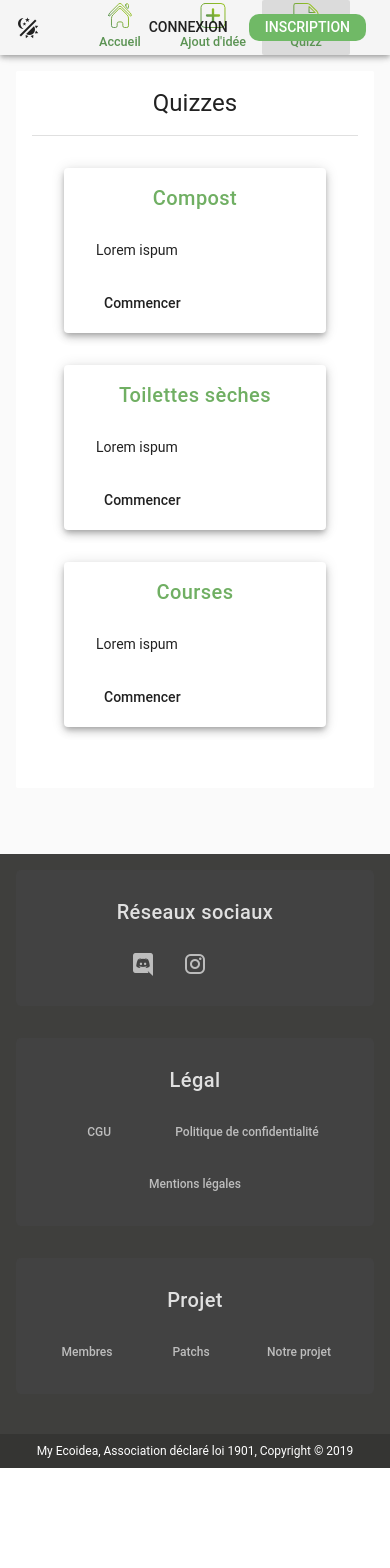
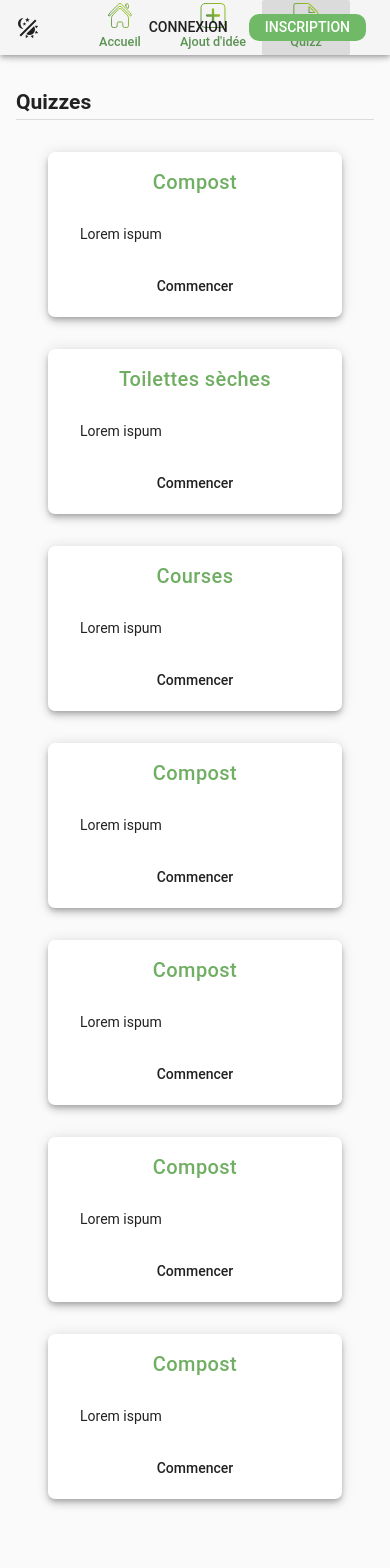
Before and after one commit to myecoidea/front-end, a Vue app: page /quizz in a window 390 px wide. Shown: the top 1568 px of the page. Before the commit the page ends 1468 px from the top, so only its background shows below. Built offline with nearby package versions, Linux system fonts and the light colour scheme.

Commit message:
quizz home : hover effect + responsive

```diff
--- a/src/components/footer/footer.css
+++ b/src/components/footer/footer.css
@@ -6,7 +6,3 @@
 {
   background-color: var(--B01) !important;
 }
-
-.rounded-corner {
-  border-radius: 5px !important;
-}
--- a/src/components/footer/footer.vue
+++ b/src/components/footer/footer.vue
@@ -1,20 +1,24 @@
 <template>
   <v-footer height="auto" class="f" dark>
     <v-layout column>
-      <v-layout :class="{'column pb-4': $vuetify.breakpoint.smAndDown, 'row': $vuetify.breakpoint.smAndUp}" justify-center>
-        <v-card flat class="rounded-corner" :class="{'ma-3 py-3': $vuetify.breakpoint.smAndDown, 'my-4 mx-3 px-4 py-3': $vuetify.breakpoint.smAndUp}" min-width="270" v-for="cat in categories" v-bind:key="cat.id">
+      <v-layout justify-center wrap py-2>
+        <v-flex xs12 sm6 md6 lg2 v-for="cat in categories" v-bind:key="cat.id">
+          <v-card flat :class="{'mx-3 my-2 py-2 bd-2': $vuetify.breakpoint.smAndDown, 'my-4 mx-3 px-4 py-3 bd-3': $vuetify.breakpoint.smAndUp}">
             <v-card-title class="justify-center grey--text text--lighten-2 title">{{cat.name}}</v-card-title>
-          <v-layout align-center :class="{'row wrap justify-center': $vuetify.breakpoint.smAndDown, 'column': $vuetify.breakpoint.smAndUp}">
-            <v-card-actions v-for="item in cat.links" v-bind:key="item.id">
+            <v-card-actions class="justify-center">
+              <v-layout align-center wrap :class="{'row ': $vuetify.breakpoint.smAndDown, 'column': $vuetify.breakpoint.smAndUp}">
+                <v-flex v-for="item in cat.links" v-bind:key="item.id" class="my-2 text-xs-center">
                   <v-btn class="text-none grey--text text--lighten-1" flat round target="blank" :href="item.href" :to="item.to" v-if="item.name" :class="{'caption': $vuetify.breakpoint.smAndDown, '': $vuetify.breakpoint.smAndUp}">
                     {{item.name}}
                   </v-btn>
                   <v-btn class="grey--text text--lighten-1" flat icon target="blank" :href="item.href" :to="item.to" v-if="item.icon">
                     <v-icon>{{item.icon}}</v-icon>
                   </v-btn>
+                </v-flex>
+              </v-layout>
             </v-card-actions>
-          </v-layout>
           </v-card>
+        </v-flex>
       </v-layout>
       <v-flex py-2 px-4 text-xs-center text-md-right white--text xs12  class="f-bottom caption">
         <v-spacer></v-spacer>
--- a/src/components/header/header.css
+++ b/src/components/header/header.css
@@ -63,3 +63,11 @@
 {
     height: 25px;
 }
+
+
+/* Class border -radius */
+.bd-1 {border-radius: 3px !important;}
+.bd-2 {border-radius: 5px !important;}
+.bd-3 {border-radius: 7px !important;}
+.bd-4 {border-radius: 10px !important;}
+.bd-5 {border-radius: 13px !important;}
--- a/src/views/pages/quizz_home/quizz_home.css
+++ b/src/views/pages/quizz_home/quizz_home.css
@@ -1,8 +1,36 @@
-.quiz .v-card__title
+.quizz .v-card__title
 {
   color: var(--G03);
 }
 
-.quiz {
-  border-radius: 4px;
+.quizz .v-card__text, .quizz .v-card__title, .quizz .v-card__actions {transition: .4s;}
+
+.quizz::before {
+  content: 'Commencer';
+
+  position: absolute;
+  top: 0;
+  left: 0;
+  height: 100%;
+  width: 100%;
+
+  background: rgba(104, 104, 104, 0.4);
+  color: white;
+  font-size: 1.5em;
+  border-radius: inherit;
+
+  display: flex;
+  align-items: center;
+  justify-content: center;
+
+  transition: .4s;
+  opacity: 0;
 }
+
+.quizz:hover .v-card__title, .quizz:hover .v-card__text, .quizz:hover .v-card__actions {
+  filter: blur(5px);
+}
+
+.quizz:hover::before {
+  opacity: 1;
+}
--- a/src/views/pages/quizz_home/quizz_home.js
+++ b/src/views/pages/quizz_home/quizz_home.js
@@ -4,15 +4,38 @@ export default {
     quizzs: [
       {
         name: 'Compost',
-        desc: 'Lorem ispum'
+        desc: 'Lorem ispum',
+        link: '2903'
       },
       {
         name: 'Toilettes sèches',
-        desc: 'Lorem ispum'
+        desc: 'Lorem ispum',
+        link: '309'
       },
       {
         name: 'Courses',
-        desc: 'Lorem ispum'
+        desc: 'Lorem ispum',
+        link: '3092'
+      },
+      {
+        name: 'Compost',
+        desc: 'Lorem ispum',
+        link: '2903'
+      },
+      {
+        name: 'Compost',
+        desc: 'Lorem ispum',
+        link: '2903'
+      },
+      {
+        name: 'Compost',
+        desc: 'Lorem ispum',
+        link: '2903'
+      },
+      {
+        name: 'Compost',
+        desc: 'Lorem ispum',
+        link: '2903'
       }
     ]
   })
--- a/src/views/pages/quizz_home/quizz_home.vue
+++ b/src/views/pages/quizz_home/quizz_home.vue
@@ -1,26 +1,24 @@
 <template>
-<div class="quizz" fluid>
-    <v-card flat min-height="85vh" class="ma-0 px-3">
-      <v-card-title class="headline justify-center">
-        Quizzes
-      </v-card-title>
+<div class="pt-3">
+  <h2 class="justify-center">Quizzes</h2>
   <v-divider></v-divider>
-      <v-card-text>
-        <v-layout row wrap class="justify-center">
-          <v-card class="quiz ma-3 px-3 py-1" width="500" v-for="quizz in quizzs" :key="quizz.id" elevation="5">
+  <v-container min-height="85vh">
+    <v-layout row wrap class="justify-center align-center">
+      <v-flex xs12 sm5 md4 lg2 v-for="quizz in quizzs" :key="quizz.id">
+        <v-card class="quizz ma-3 px-3 py-1 bd-3" elevation="5" :to="'/quizz/'+quizz.link">
           <v-card-title class="title justify-center">
             {{quizz.name}}
           </v-card-title>
           <v-card-text>
             {{quizz.desc}}
           </v-card-text>
-            <v-card-actions>
-              <v-btn flat class="text-none" round>Commencer</v-btn>
+          <v-card-actions class="hidden-md-and-up justify-center">
+            <v-btn flat round block class="text-none">Commencer</v-btn>
           </v-card-actions>
         </v-card>
+      </v-flex>
     </v-layout>
-      </v-card-text>
-    </v-card>
+  </v-container>
 </div>
 </template>
 <script src="./quizz_home.js"></script>
```
Lines whose indentation alone changed are shown as unchanged.
